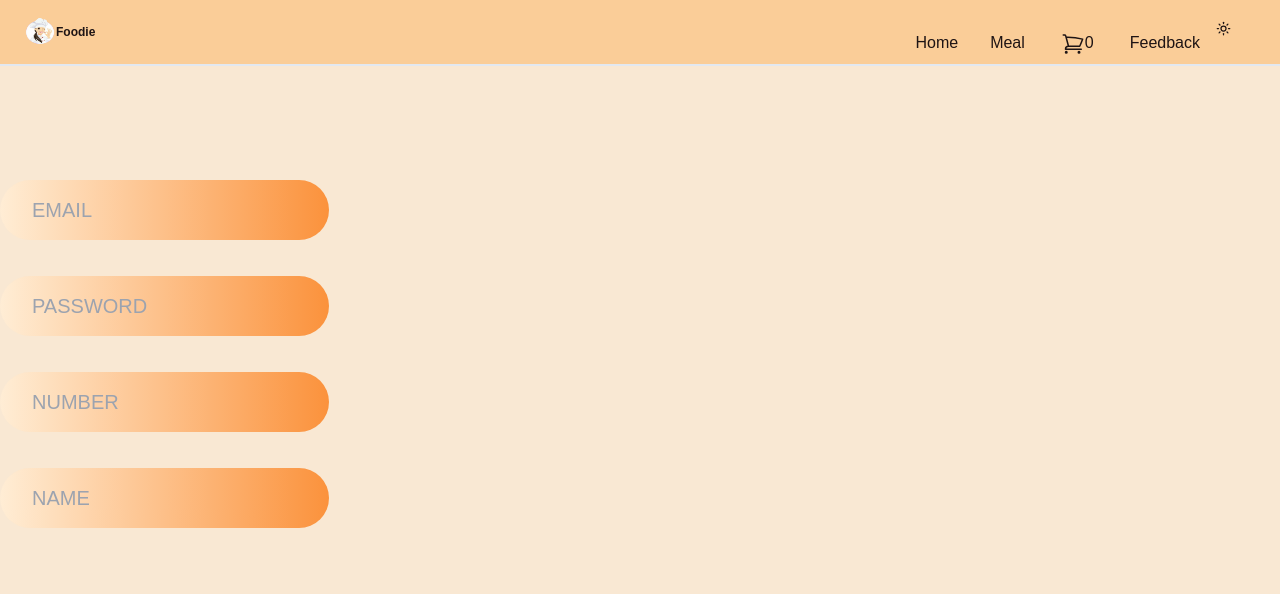
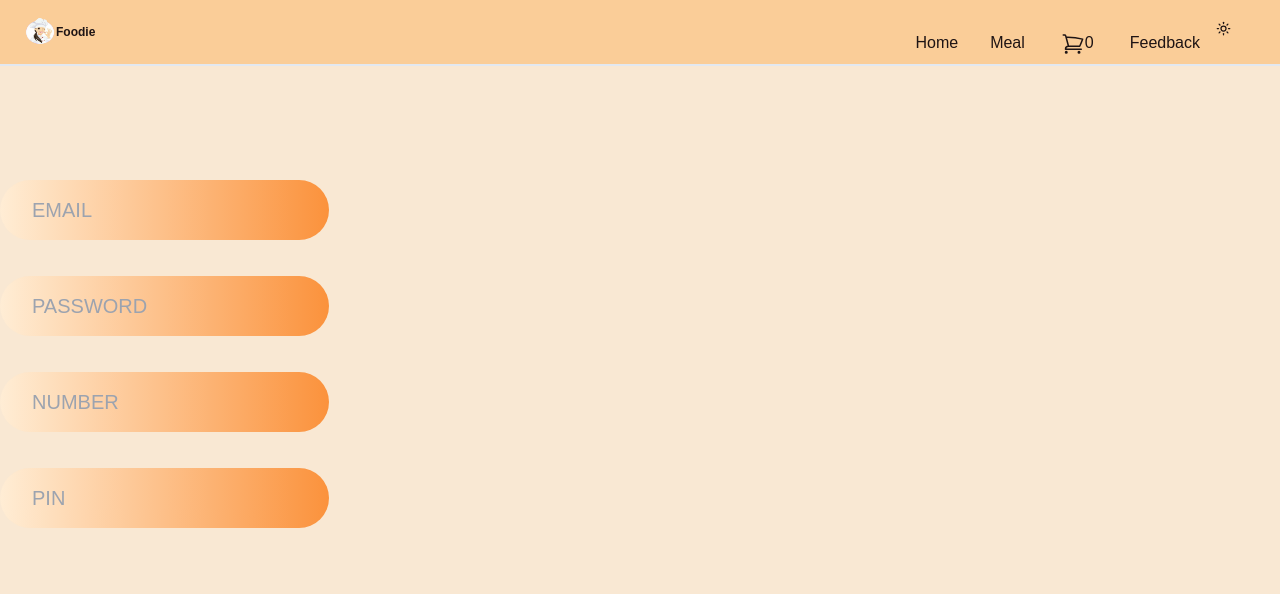
Before and after one commit to Preciousnnebuogor/foodie, a Next.js app: page /login in a window 1280 px wide. Shown: the top 594 px of the page. Built offline with nearby package versions, Linux system fonts and the light colour scheme.

Commit message:
added type on input

```diff
--- a/app/login/page.tsx
+++ b/app/login/page.tsx
@@ -1,15 +1,32 @@
 "use client"
-export default function Login(){
-    return <div className={`mt-40`}>
-        <div className={` flex flex-col items-center justify-center`}>
-            <input placeholder="email" className={`mb-4 rounded-full bg-gradient-to-r from-orange-100 to bg-orange-400 py-4 px-8
-            uppercase text-xl md:self-start my-5`}/>
-            <input placeholder="password" className={`mb-4 rounded-full bg-gradient-to-r from-orange-100 to bg-orange-400 py-4 px-8
-            uppercase text-xl md:self-start my-5`}/>
-            <input placeholder="number" className={`mb-4 rounded-full bg-gradient-to-r from-orange-100 to bg-orange-400 py-4 px-8
-            uppercase text-xl md:self-start my-5`}/>
-            <input placeholder="name" className={`mb-4 rounded-full bg-gradient-to-r from-orange-100 to bg-orange-400 py-4 px-8
-            uppercase text-xl md:self-start my-5`}/>
-        </div>
+export default function Login() {
+  return (
+    <div className={`mt-40`}>
+      <div className={` flex flex-col items-center justify-center`}>
+        <input
+          placeholder="email"
+          type="email"
+          className={`mb-4 rounded-full bg-gradient-to-r from-orange-100 to bg-orange-400 py-4 px-8
+            uppercase text-xl md:self-start my-5`}
+        />
+        <input
+          placeholder="password"
+          type="password"
+          className={`mb-4 rounded-full bg-gradient-to-r from-orange-100 to bg-orange-400 py-4 px-8
+            uppercase text-xl md:self-start my-5`}
+        />
+        <input
+          placeholder="number"
+          type="number"
+          className={`mb-4 rounded-full bg-gradient-to-r from-orange-100 to bg-orange-400 py-4 px-8
+            uppercase text-xl md:self-start my-5`}
+        />
+        <input
+          placeholder="pin"
+          className={`mb-4 rounded-full bg-gradient-to-r from-orange-100 to bg-orange-400 py-4 px-8
+            uppercase text-xl md:self-start my-5`}
+        />
+      </div>
     </div>
+  )
 }
```
